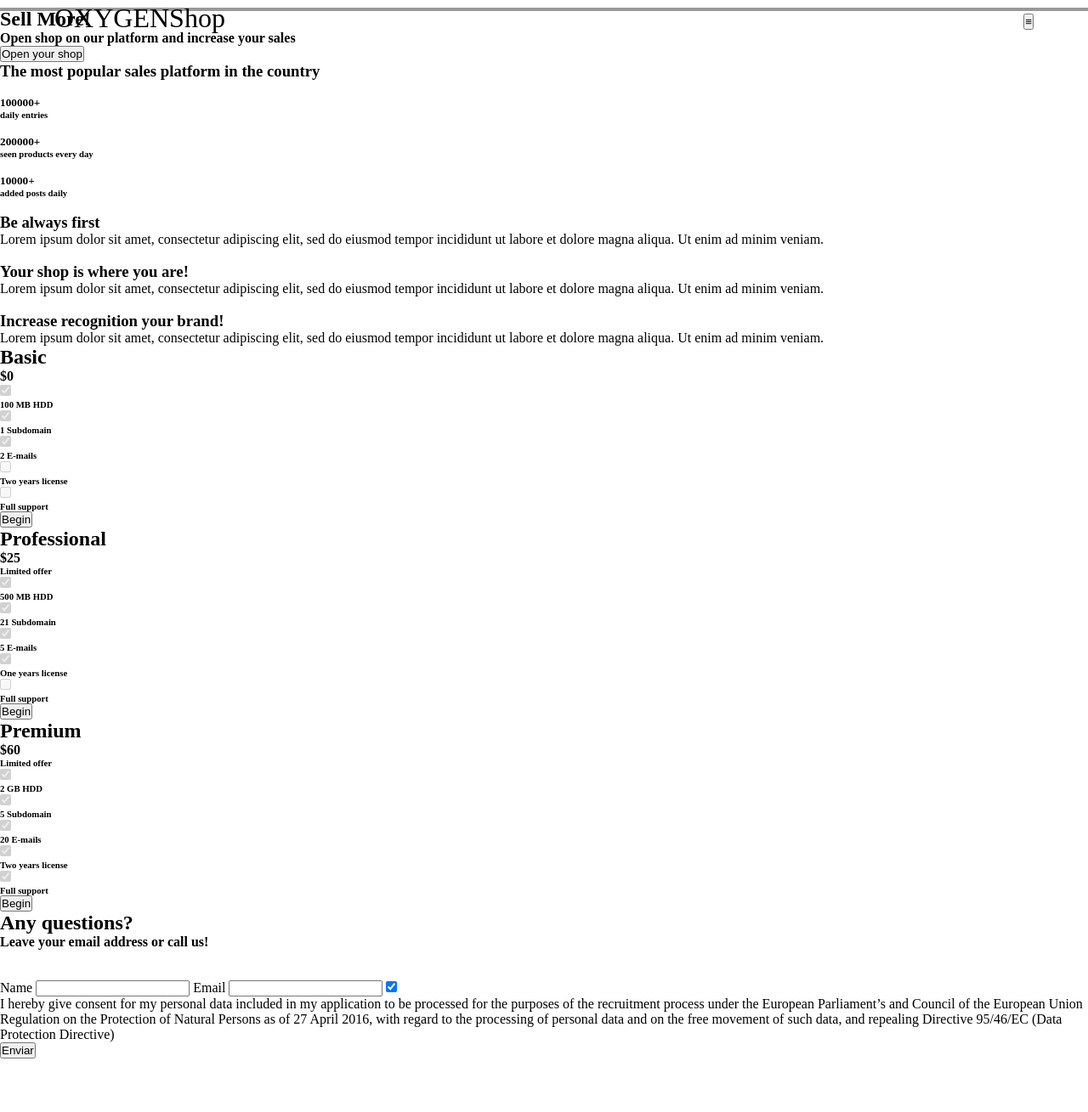
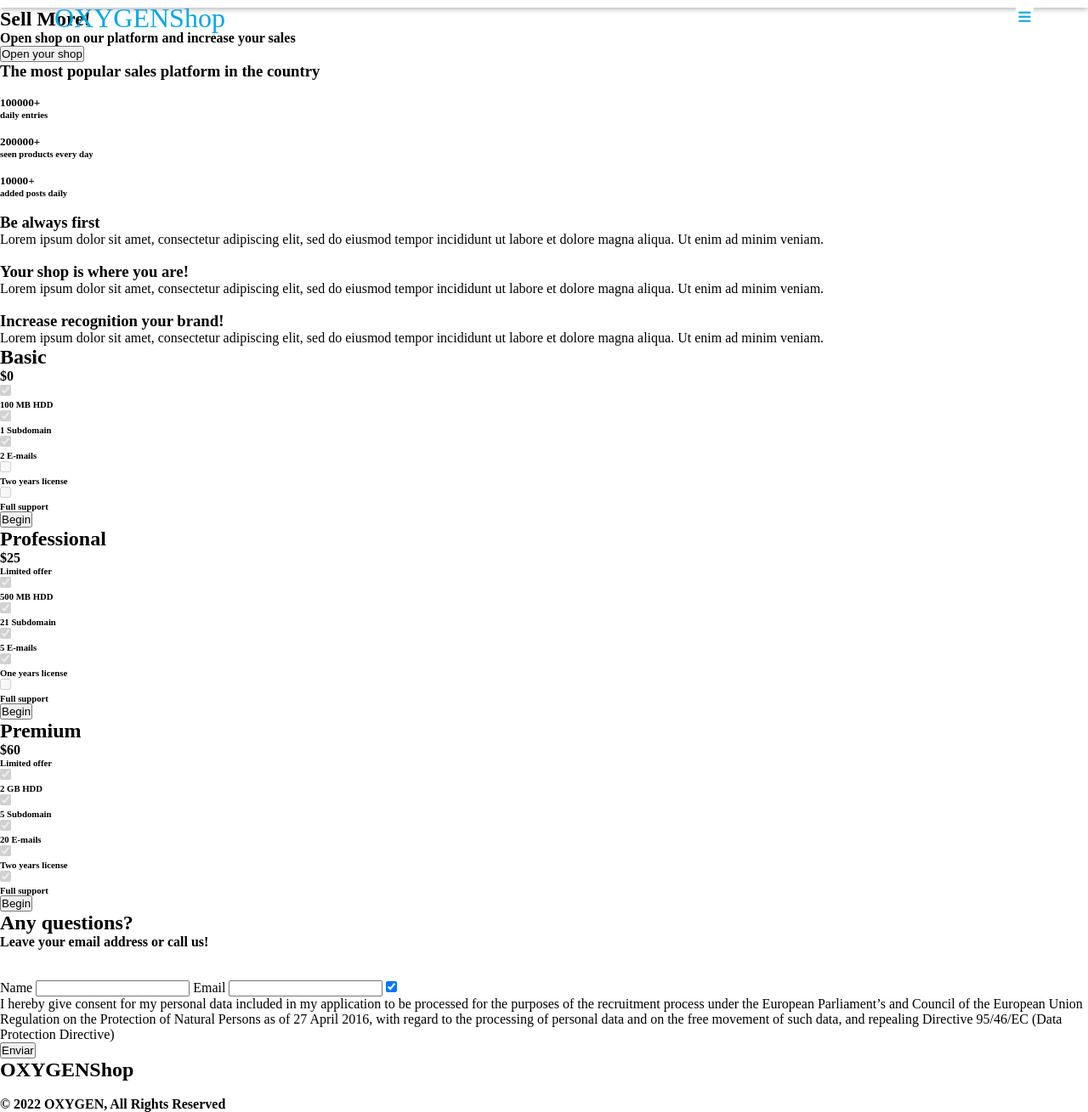
Before and after one commit to demilv/OxygenProyecto1, a website: page index.html in a window 1280 px wide. Shown: the part 61-1370 px from the top of the page at 85% size. Before the commit the page ends 1325 px from the top, so only its background shows below. Drawn offline with Linux system fonts and the light colour scheme.

Commit message:
Aplicando un poco mas de estilos al header

```diff
--- a/css/styles/header.scss
+++ b/css/styles/header.scss
@@ -2,7 +2,8 @@
     width:100%;
     justify-content: space-around;
     height:4.375rem;
-    box-shadow:rgba(0,0,0,0.4) 0px 4px;
+    box-shadow: 0px 0.188rem 0.376rem 0px #0000004A;
+    color: #08A6E4;
 
     &__title{
         display:inline-block;
@@ -16,10 +17,16 @@
         left:0;
     }
     &__opciones{
-        margin-top: 6%;
+        width: 1.2875rem;
+        font-size: 1.8rem;
+        margin-top: 5%;
         margin-right: 5%;
         display: inline-block;
         position: absolute;
         right:0;
+        border: none;
+        text-decoration: none;
+        background-color: white;
+        color:#08A6E4
     }
 }
--- a/index.html
+++ b/index.html
@@ -150,10 +150,10 @@
     </section>
 
     <footer>
-        <h2></h2>
+        <h2>OXYGENShop</h2>
         <img />
         <img />
-        <h4></h4>
+        <h4>© 2022 OXYGEN, All Rights Reserved</h4>
     </footer>
 </body>
 </html>
```
Also changed, not shown: css/main.css, 1 other file.
